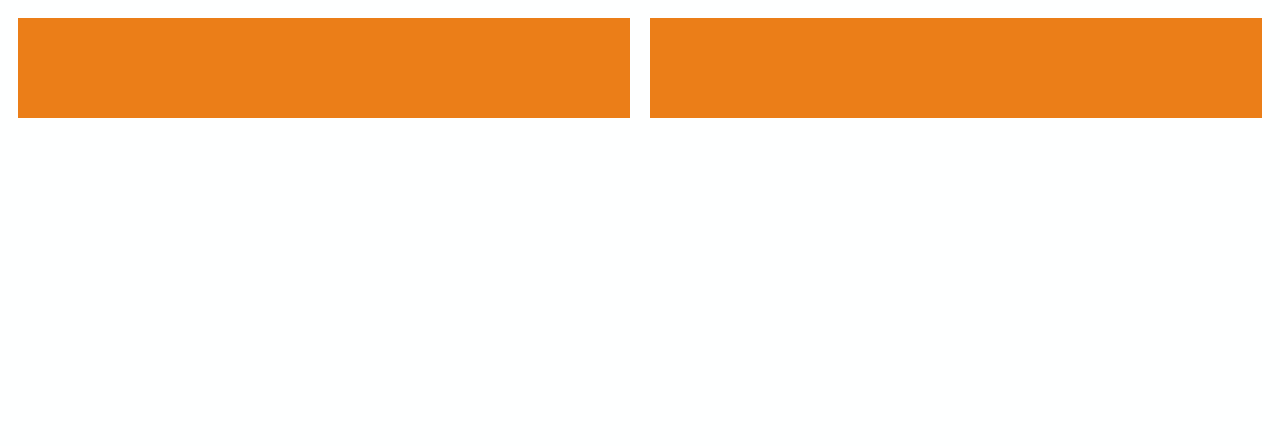
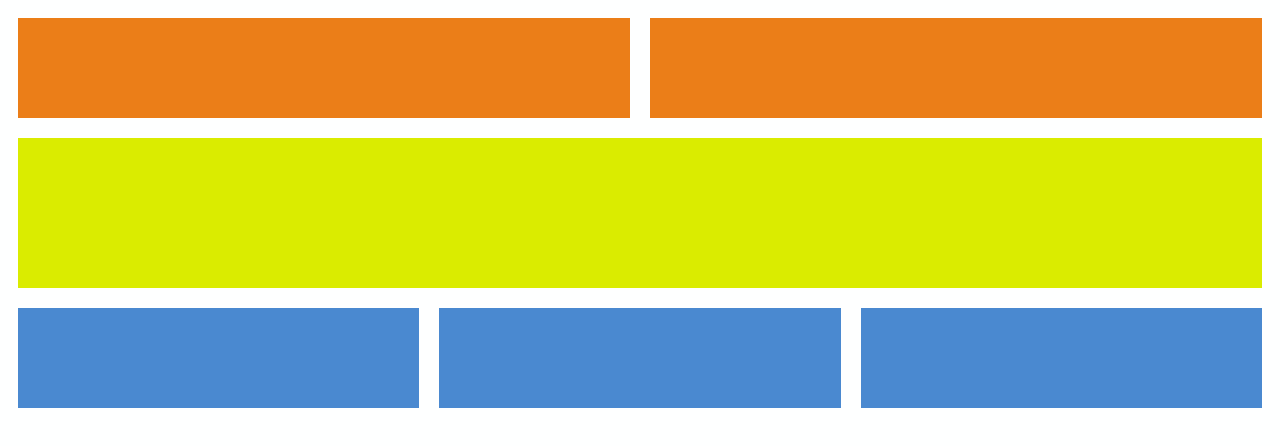
Before and after one commit to Pistachopower/Diseno_Interfaces, a plain HTML site: page Layout_MediaQuery/ejemploLayoutMediaQuery.html in a window 1280 px wide. Drawn offline with Linux system fonts and the light colour scheme.

Commit message:
Se agrega la 3 caja con los 3 hijos

```diff
--- a/Layout_MediaQuery/ejemplo.css
+++ b/Layout_MediaQuery/ejemplo.css
@@ -35,4 +35,34 @@ Los estilos van aquí
         margin: 10px;
     }
 
+
+
+    #cajaMediana {
+        background-color: #daec00; /* Color de la caja mediana */
+        height: 150px; /* Altura de la caja mediana */
+        margin: 10px;
+    }
+
+    .containerTresCajas {
+        display: flex;
+        width: 100%;
+    }
+
+    #caja3,
+    #caja4,
+    #caja5 {
+
+        background-color:#4a89d0;
+        height: 100px;
+        flex: 1; /* Esto hace que cada caja ocupe el mismo ancho */
+        margin: 10px;
+    }
+
+
+
+
+
+
+
+
 }
--- a/Layout_MediaQuery/ejemploLayoutMediaQuery.html
+++ b/Layout_MediaQuery/ejemploLayoutMediaQuery.html
@@ -16,9 +16,17 @@
             <div id="caja2"></div>
         </div>
 
-        <div class="container2">
+        <!--Caja mediana debajo de la caja superior-->
+        <div id="cajaMediana"></div>
 
+         <!--Contenedor para las cajas 3, 4 y 5-->
+        <div class="containerTresCajas">
+            <div id="caja3"></div>
+            <div id="caja4"></div>
+            <div id="caja5"></div>
         </div>
+
+         <!--Contenedor para las cajas 3, 4 y 5-->
 
 
     </div>
```
